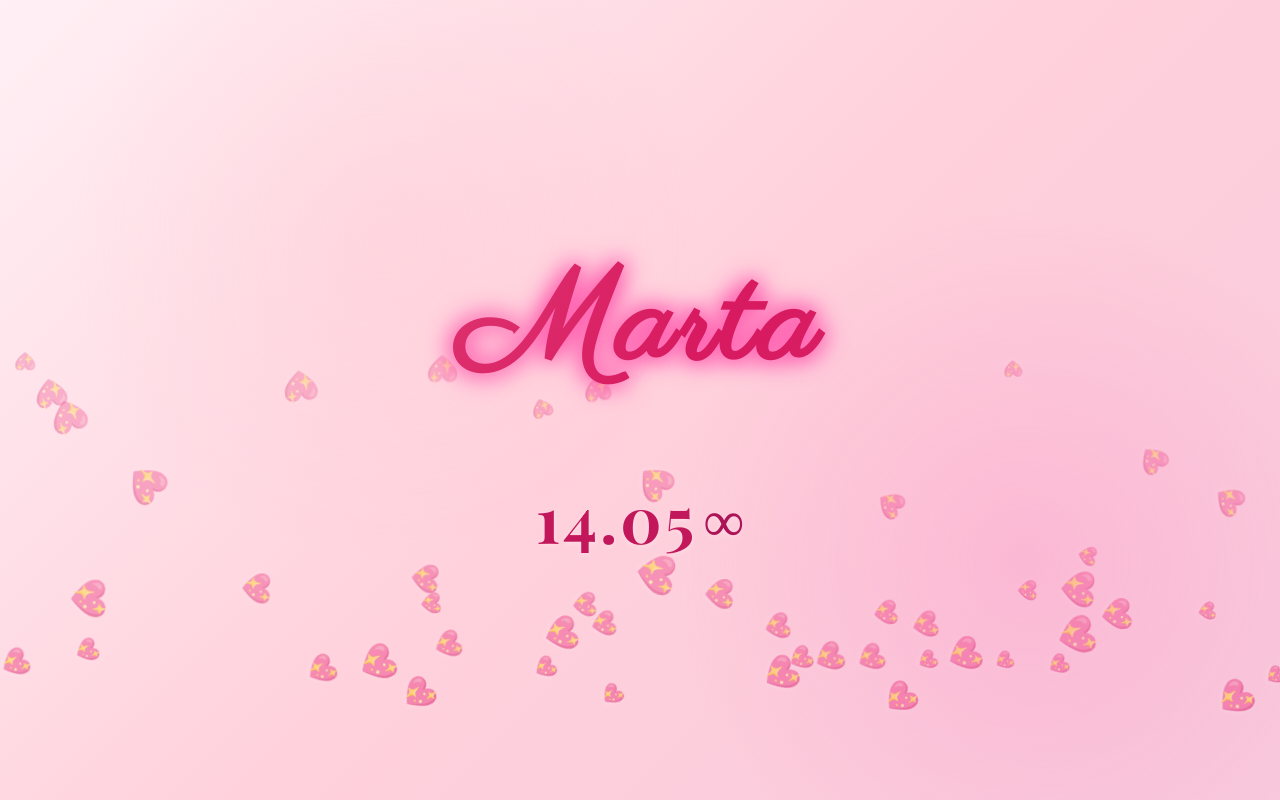
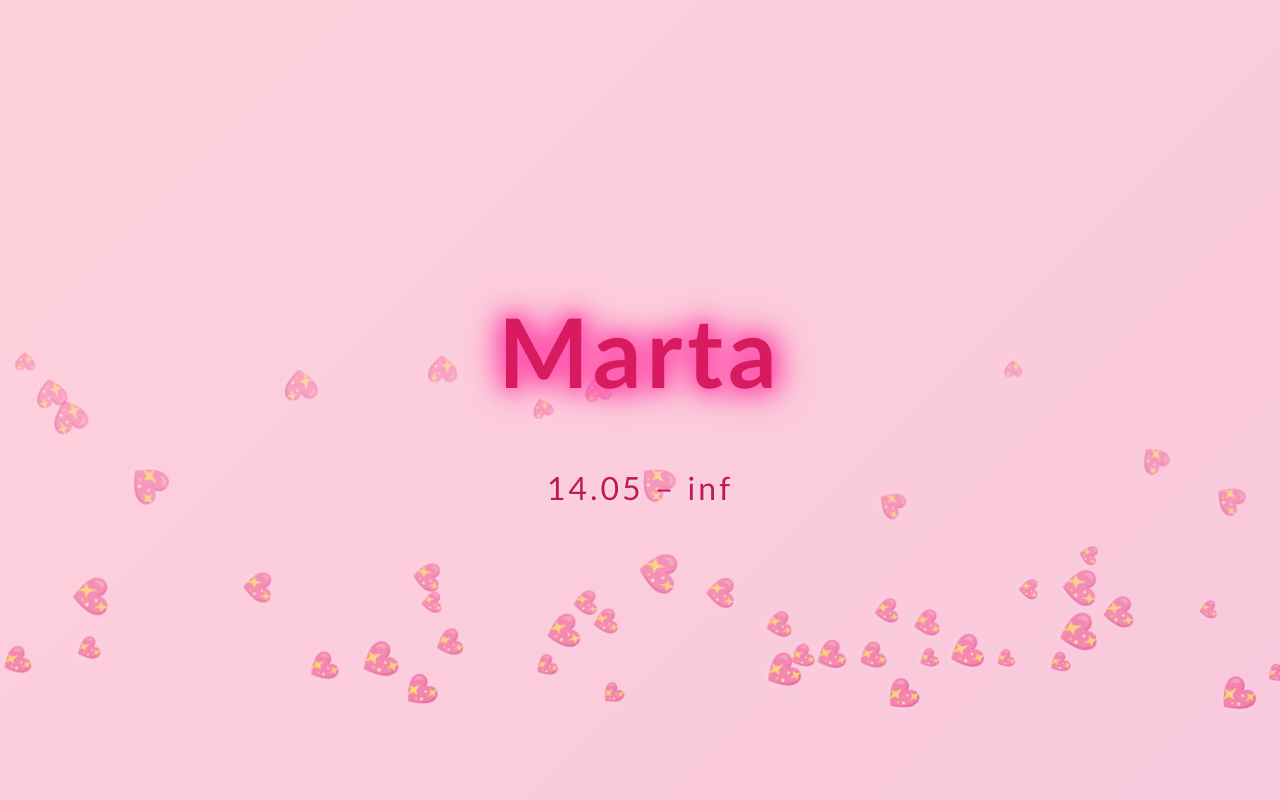
Before and after one commit to arcwarrdenik/ForMyKitty, a plain HTML site: page index.html in a window 1280 px wide. Drawn offline with nearby package versions, Linux system fonts and the light colour scheme.

Commit message:
Update index.html

```diff
--- a/index.html
+++ b/index.html
@@ -3,7 +3,6 @@
 <head>
   <meta charset="UTF-8" />
   <title>Для Марти 💖</title>
-  <link href="https://fonts.googleapis.com/css2?family=Parisienne&family=Playfair+Display:wght@700&display=swap" rel="stylesheet">
   <style>
     * {
       margin: 0;
@@ -12,10 +11,10 @@
     }
 
     body {
-      font-family: 'Playfair Display', serif;
+      font-family: 'Arial Rounded MT Bold', 'Trebuchet MS', sans-serif;
       height: 100vh;
       overflow: hidden;
-      background: linear-gradient(135deg, #fff0f5, #ffd1dc, #f8c8dc);
+      background: linear-gradient(135deg, #ffd1dc, #f8c8dc);
       position: relative;
       display: flex;
       flex-direction: column;
@@ -23,19 +22,6 @@
       align-items: center;
       color: #d81b60;
       text-shadow: 0 2px 5px rgba(255, 255, 255, 0.3);
-    }
-
-    /* Ефект блиму */
-    body::before {
-      content: "";
-      position: absolute;
-      top: 0;
-      left: 0;
-      width: 100%;
-      height: 100%;
-      background: radial-gradient(circle at 30% 30%, rgba(255, 182, 193, 0.2), transparent 30%),
-                  radial-gradient(circle at 80% 70%, rgba(255, 105, 180, 0.2), transparent 30%);
-      pointer-events: none;
     }
 
     .hearts-container {
@@ -68,8 +54,7 @@
     }
 
     .name {
-      font-family: 'Parisienne', cursive;
-      font-size: 8rem;
+      font-size: 6rem;
       font-weight: bold;
       color: #d81b60;
       letter-spacing: 5px;
@@ -80,57 +65,35 @@
 
     @keyframes glow {
       from {
-        text-shadow: 0 0 10px #ff69b4, 0 0 20px #ff1493;
+        text-shadow: 0 0 10px #ff69b4, 0 0 20px #ff69b4, 0 0 30px #ff1493;
       }
       to {
-        text-shadow: 0 0 20px #ff69b4, 0 0 30px #ff1493;
+        text-shadow: 0 0 15px #ff69b4, 0 0 30px #ff1493, 0 0 40px #ff1493;
       }
     }
 
     .date {
-      font-family: 'Playfair Display', serif;
-      font-size: 4rem;
+      font-size: 2rem;
       margin-top: 40px;
       color: #c2185b;
       letter-spacing: 3px;
-      display: flex;
-      align-items: center;
-    }
-
-    .infinity {
-      font-size: 3rem;
-      margin-left: 10px;
-      color: #ad1457;
-      animation: pulse 2s infinite;
-    }
-
-    @keyframes pulse {
-      0% { transform: scale(1); }
-      50% { transform: scale(1.2); }
-      100% { transform: scale(1); }
     }
 
     @media (max-width: 768px) {
       .name {
-        font-size: 5rem;
+        font-size: 4rem;
       }
       .date {
-        font-size: 2.5rem;
-      }
-      .infinity {
-        font-size: 2rem;
+        font-size: 1.5rem;
       }
     }
 
     @media (max-width: 480px) {
       .name {
-        font-size: 3.5rem;
+        font-size: 3rem;
       }
       .date {
-        font-size: 2rem;
-      }
-      .infinity {
-        font-size: 1.5rem;
+        font-size: 1.2rem;
       }
     }
   </style>
@@ -138,7 +101,7 @@
 <body>
   <div class="hearts-container" id="hearts"></div>
   <h1 class="name">Marta</h1>
-  <div class="date">14.05 <span class="infinity">∞</span></div>
+  <div class="date">14.05 – inf</div>
 
   <script>
     const container = document.getElementById('hearts');
@@ -149,7 +112,6 @@
       heart.innerHTML = '💖';
       heart.classList.add('heart');
 
-      // Випадкове розташування
       heart.style.left = Math.random() * 100 + 'vw';
       heart.style.animationDuration = (Math.random() * 10 + 10) + 's';
       heart.style.fontSize = (Math.random() * 20 + 16) + 'px';
```
